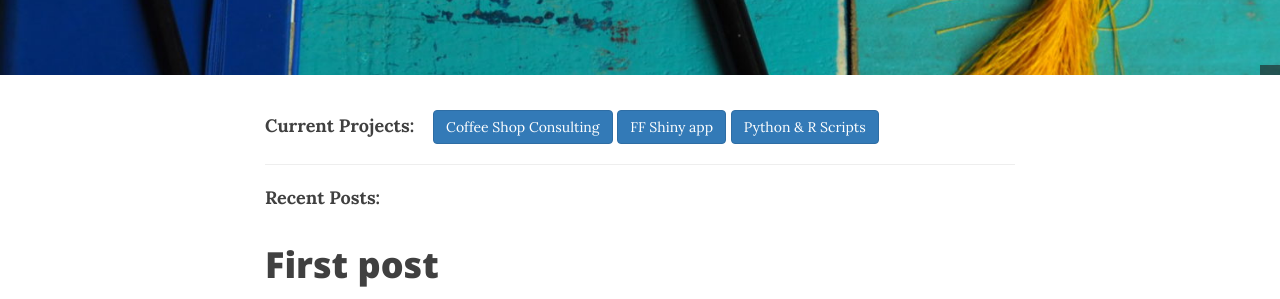
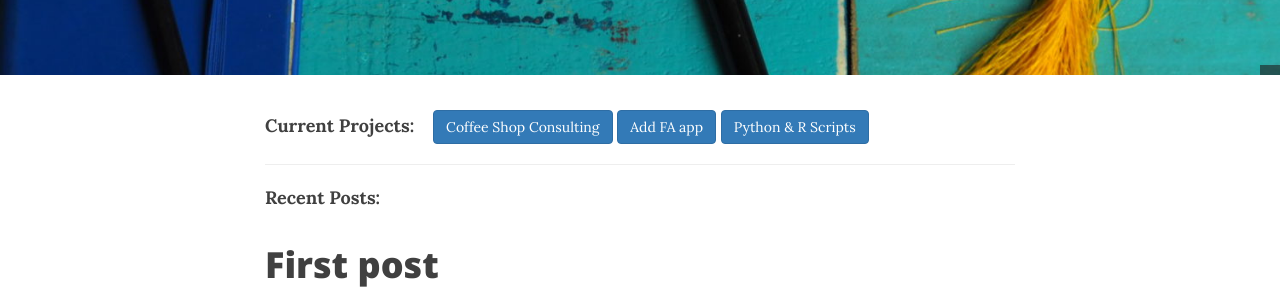
Before and after one commit to Kevin8523/kevin8523.github.io, a Jekyll site: the page built from index.md, in a window 1280 px wide and 1192 px high. Shown: the part 468-767 px from the top of the window. Built offline with Jekyll 4.4.1, drawn with Linux system fonts in a browser that asks for light colours; nearby versions of some CDN libraries.

```diff
--- a/index.md
+++ b/index.md
@@ -9,7 +9,7 @@ use-site-title: true
 <div style="text-align:left">
 <strong>Current Projects:</strong> &nbsp;&nbsp;
 <a href="https://github.com/Kevin8523/coffee_consulting" role="button" class="btn btn-primary">Coffee Shop Consulting</a>
-<a href="https://github.com/Kevin8523/shiny_fantasy_football" role="button" class="btn btn-primary">FF Shiny app</a>
+<a href="https://github.com/Kevin8523/waiver_espn_app" role="button" class="btn btn-primary"> Add FA app</a>
 <a href="https://github.com/Kevin8523/scripts" role="button" class="btn btn-primary">Python & R Scripts</a>
 </div>
 
```
Also changed, not shown: projects.md (+1 -1 lines).
